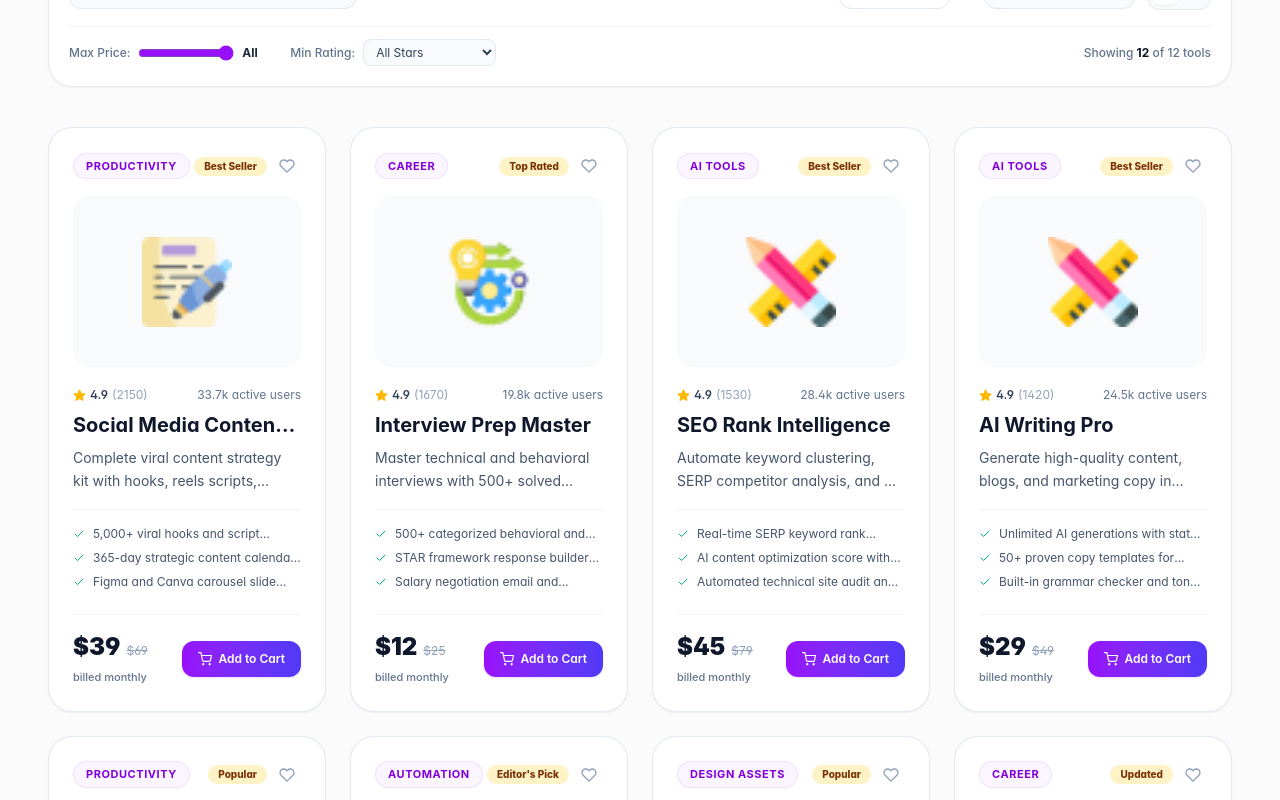
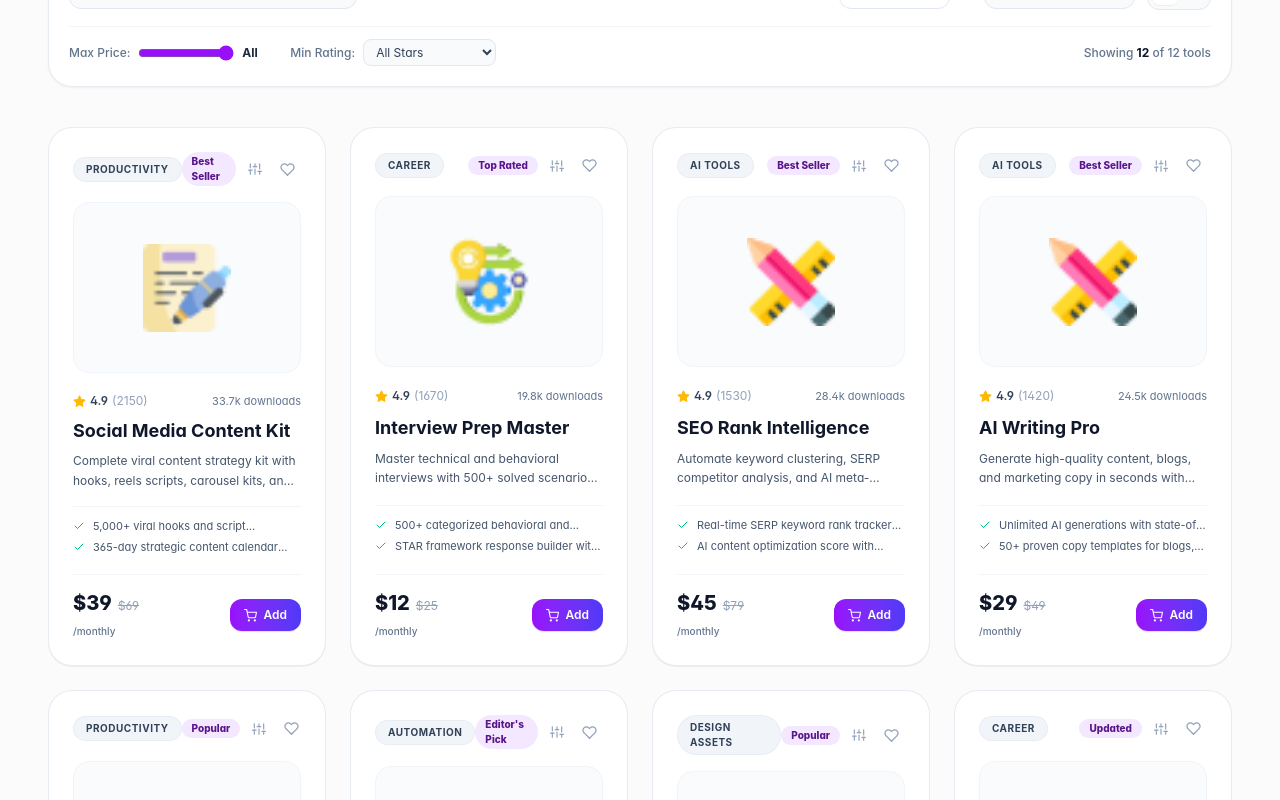
Before and after one commit to ruhul2003/DigiTools-Platform, a Next.js app: page / in a window 1280 px wide. Shown: the part 1560-2360 px from the top of the page. Built offline with nearby package versions, Linux system fonts and the light colour scheme.

Commit message:
Update tool card component with wide minimal styling and currency support.

```diff
--- a/src/Components/ToolCard.jsx
+++ b/src/Components/ToolCard.jsx
@@ -2,56 +2,66 @@
 
 import Image from "next/image";
 import Link from "next/link";
-import { FiCheck, FiHeart, FiEye, FiShoppingCart, FiStar } from "react-icons/fi";
+import { FiCheck, FiHeart, FiEye, FiShoppingCart, FiStar, FiSliders } from "react-icons/fi";
 import { useCart } from "../context/CartContext";
 import { useWishlist } from "../context/WishlistContext";
+import { useCurrency } from "../context/CurrencyContext";
 
 export default function ToolCard({ tool, onQuickView }) {
   const { addToCart, cartItems } = useCart();
   const { toggleWishlist, isInWishlist } = useWishlist();
+  const { formatPrice } = useCurrency();
 
   const isBookmarked = isInWishlist(tool.id);
   const isInCart = cartItems.some((item) => item.id === tool.id);
 
   return (
-    <div className="group rounded-3xl bg-white dark:bg-slate-900 border border-slate-200/90 dark:border-slate-800 p-6 flex flex-col justify-between shadow-xs hover:shadow-xl hover:border-purple-300 dark:hover:border-purple-900 transition-all duration-300 hover:-translate-y-1.5 relative">
-      {/* Top Bar: Badge & Bookmark */}
+    <div className="group rounded-3xl bg-white dark:bg-slate-900 border border-slate-200/80 dark:border-slate-800 p-6 flex flex-col justify-between shadow-2xs hover:shadow-xl hover:border-purple-300 dark:hover:border-purple-900/60 transition-all duration-300 hover:-translate-y-1 relative">
+      {/* Top Bar: Category Pill & Bookmark */}
       <div className="flex items-center justify-between mb-4">
-        <span className="text-[11px] font-bold uppercase tracking-wider px-3 py-1 rounded-full bg-purple-50 dark:bg-purple-950/60 text-purple-700 dark:text-purple-300 border border-purple-200/60 dark:border-purple-800/60">
+        <span className="text-[10px] font-bold uppercase tracking-wider px-3 py-1 rounded-full bg-slate-100 dark:bg-slate-800 text-slate-700 dark:text-slate-300 border border-slate-200/60 dark:border-slate-700/60">
           {tool.category}
         </span>
         <div className="flex items-center gap-1.5">
           {tool.badge && (
-            <span className="text-[10px] font-extrabold px-2.5 py-0.5 rounded-full bg-amber-100 text-amber-900 dark:bg-amber-950 dark:text-amber-200">
+            <span className="text-[10px] font-extrabold px-2.5 py-0.5 rounded-full bg-purple-100 text-purple-900 dark:bg-purple-950 dark:text-purple-200">
               {tool.badge}
             </span>
           )}
+          <Link
+            href={`/compare?add=${tool.id}`}
+            title="Compare tool"
+            aria-label="Compare tool"
+            className="p-1.5 rounded-full hover:bg-slate-100 dark:hover:bg-slate-800 text-slate-400 hover:text-purple-600 transition-colors"
+          >
+            <FiSliders size={14} />
+          </Link>
           <button
             onClick={() => toggleWishlist(tool.id)}
             aria-label="Save to Wishlist"
             className="p-1.5 rounded-full hover:bg-slate-100 dark:hover:bg-slate-800 text-slate-400 hover:text-rose-500 transition-colors"
           >
-            <FiHeart size={16} className={isBookmarked ? "fill-rose-500 text-rose-500" : ""} />
+            <FiHeart size={15} className={isBookmarked ? "fill-rose-500 text-rose-500" : ""} />
           </button>
         </div>
       </div>
 
       {/* Product Image & Quick View Hover Overlay */}
-      <div className="relative aspect-4/3 w-full rounded-2xl bg-slate-50 dark:bg-slate-800/50 flex items-center justify-center p-6 overflow-hidden mb-5">
+      <div className="relative aspect-4/3 w-full rounded-2xl bg-slate-50/80 dark:bg-slate-800/40 border border-slate-100 dark:border-slate-800 flex items-center justify-center p-6 overflow-hidden mb-5">
         <Image
           src={tool.image}
           alt={tool.name}
-          width={90}
-          height={90}
-          className="object-contain group-hover:scale-110 transition-transform duration-300"
+          width={88}
+          height={88}
+          className="object-contain group-hover:scale-105 transition-transform duration-300"
         />
 
         {/* Quick View Button overlay */}
         <button
           onClick={() => onQuickView(tool)}
-          className="absolute bottom-3 opacity-0 group-hover:opacity-100 translate-y-2 group-hover:translate-y-0 transition-all duration-200 px-3.5 py-1.5 rounded-xl bg-slate-900/80 hover:bg-slate-900 text-white text-xs font-semibold backdrop-blur-sm flex items-center gap-1.5 shadow-md"
+          className="absolute bottom-3 opacity-0 group-hover:opacity-100 translate-y-2 group-hover:translate-y-0 transition-all duration-200 px-3.5 py-1.5 rounded-xl bg-slate-900/90 hover:bg-slate-900 text-white text-xs font-semibold backdrop-blur-sm flex items-center gap-1.5 shadow-md"
         >
-          <FiEye size={14} /> Quick View
+          <FiEye size={13} /> Quick View
         </button>
       </div>
 
@@ -61,52 +71,52 @@ export default function ToolCard({ tool, onQuickView }) {
           <FiStar size={13} className="fill-amber-400 text-amber-400" /> {tool.rating}
           <span className="text-slate-400 font-normal">({tool.reviewCount})</span>
         </span>
-        <span>{tool.downloads} active users</span>
+        <span className="text-[11px]">{tool.downloads} downloads</span>
       </div>
 
       {/* Title & Description */}
-      <Link href={`/tools/${tool.id}`} className="block group-hover:text-purple-600 transition-colors">
-        <h3 className="text-xl font-bold text-slate-900 dark:text-white line-clamp-1">
+      <Link href={`/tools/${tool.id}`} className="block group-hover:text-purple-600 dark:group-hover:text-purple-400 transition-colors">
+        <h3 className="text-lg font-bold text-slate-900 dark:text-white line-clamp-1">
           {tool.name}
         </h3>
       </Link>
-      <p className="mt-2 text-xs sm:text-sm text-slate-600 dark:text-slate-400 line-clamp-2 leading-relaxed">
+      <p className="mt-1.5 text-xs text-slate-600 dark:text-slate-400 line-clamp-2 leading-relaxed">
         {tool.description}
       </p>
 
       {/* Key Highlights list */}
       {tool.highlights && (
-        <ul className="mt-4 space-y-2 border-t border-slate-100 dark:border-slate-800/80 pt-4 text-xs text-slate-600 dark:text-slate-400">
-          {tool.highlights.slice(0, 3).map((item, idx) => (
+        <ul className="mt-4 space-y-1.5 border-t border-slate-100 dark:border-slate-800/80 pt-3 text-xs text-slate-600 dark:text-slate-400">
+          {tool.highlights.slice(0, 2).map((item, idx) => (
             <li key={idx} className="flex items-center gap-2">
               <FiCheck className="text-emerald-500 shrink-0 text-xs" />
-              <span className="line-clamp-1">{item}</span>
+              <span className="line-clamp-1 text-[11px]">{item}</span>
             </li>
           ))}
         </ul>
       )}
 
       {/* Price & CTA Action */}
-      <div className="mt-6 pt-4 border-t border-slate-100 dark:border-slate-800/80 flex items-center justify-between gap-4">
+      <div className="mt-5 pt-3.5 border-t border-slate-100 dark:border-slate-800/80 flex items-center justify-between gap-4">
         <div>
           <div className="flex items-baseline gap-1.5">
-            <span className="text-2xl font-black text-slate-900 dark:text-white">
-              ${tool.price}
+            <span className="text-xl font-extrabold text-slate-900 dark:text-white">
+              {formatPrice(tool.price)}
             </span>
             {tool.originalPrice && (
               <span className="text-xs text-slate-400 line-through">
-                ${tool.originalPrice}
+                {formatPrice(tool.originalPrice)}
               </span>
             )}
           </div>
-          <span className="text-[11px] font-medium text-slate-500">
-            billed {tool.period}
+          <span className="text-[10px] font-medium text-slate-500">
+            /{tool.period}
           </span>
         </div>
 
         <button
           onClick={() => addToCart(tool)}
-          className={`px-4 py-2.5 rounded-xl font-semibold text-xs flex items-center gap-1.5 transition-all active:scale-95 shadow-xs ${
+          className={`px-3.5 py-2 rounded-xl font-semibold text-xs flex items-center gap-1.5 transition-all active:scale-95 shadow-2xs ${
             isInCart
               ? "bg-emerald-500 hover:bg-emerald-600 text-white shadow-emerald-500/20"
               : "bg-linear-to-r from-purple-600 to-indigo-600 hover:from-purple-700 hover:to-indigo-700 text-white shadow-purple-500/20"
@@ -114,11 +124,11 @@ export default function ToolCard({ tool, onQuickView }) {
         >
           {isInCart ? (
             <>
-              <FiCheck size={14} /> Added
+              <FiCheck size={13} /> Added
             </>
           ) : (
             <>
-              <FiShoppingCart size={14} /> Add to Cart
+              <FiShoppingCart size={13} /> Add
             </>
           )}
         </button>
```
